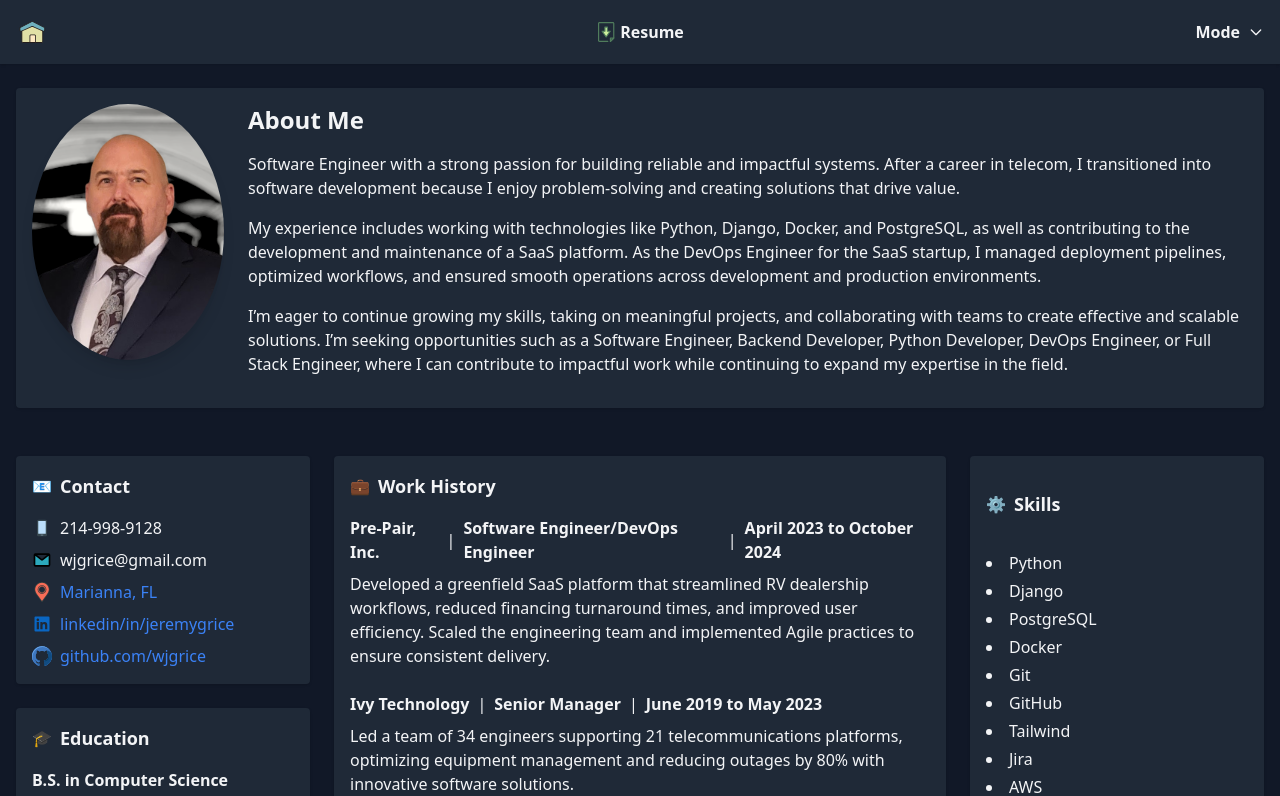
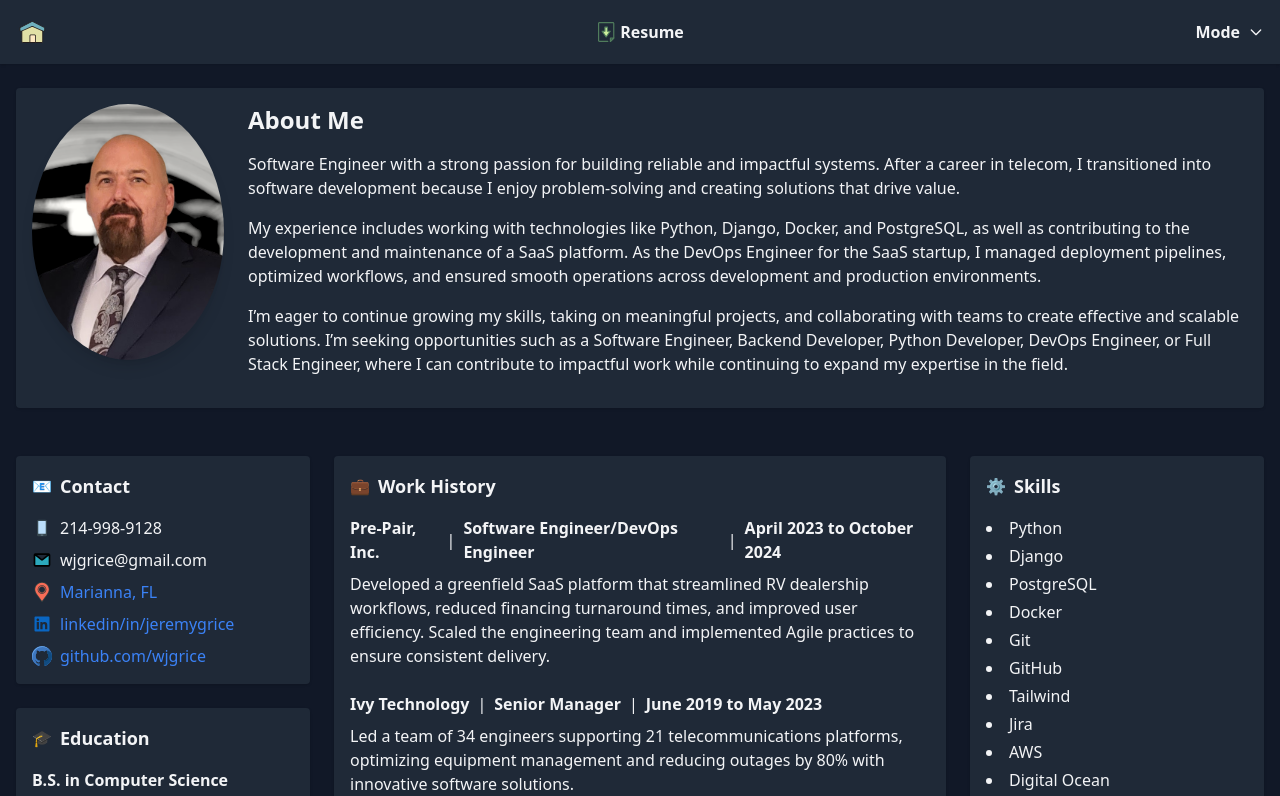
Before and after one commit to wjgrice/portfolio, a React (Vite) app: page / in a window 1280 px wide. Shown: the top 796 px of the page. Built offline with nearby package versions, Linux system fonts and the light colour scheme.

Commit message:
Updated styling for SkillsCard.jsx

```diff
--- a/src/components/SkillsCard.jsx
+++ b/src/components/SkillsCard.jsx
@@ -7,8 +7,8 @@ const SkillsCard = ({ title, icon, content }) => {
   }
 
   return (
-    <Card>
-      <div className="flex items-center mb-4 min-h-[63px]">
+    <Card className="min-h-[413px]">
+      <div className="flex items-center mb-4">
         {icon && <span className="mr-2">{icon}</span>}
         <h2 className="text-lg font-bold">{title}</h2>
       </div>
```
